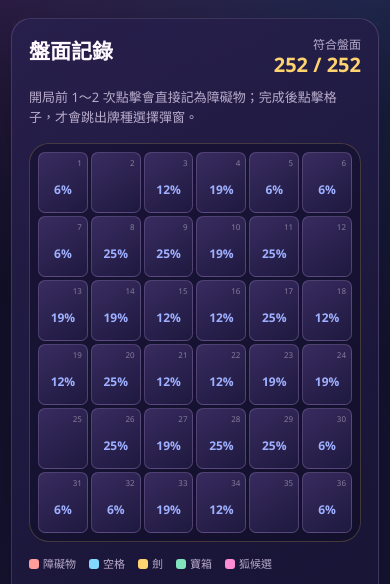
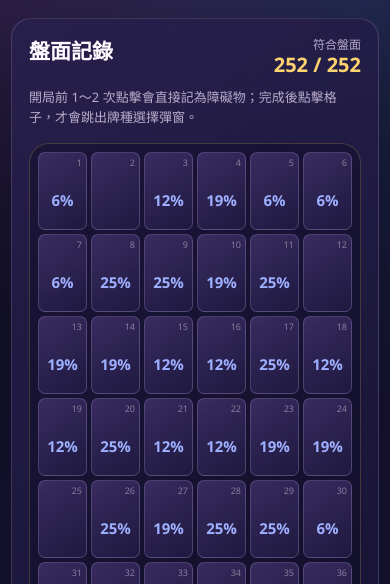
Before and after one commit to feathershy1122-png/shark-teeth-guide, a plain HTML site: page ffxiv-faux-hollows.html in a window 390 px wide. Shown: the part 214-798 px from the top of the page. Drawn offline with Linux system fonts and the light colour scheme.

Commit message:
改善幻巧拼圖手機排版

```diff
--- a/ffxiv-faux-hollows.html
+++ b/ffxiv-faux-hollows.html
@@ -19,7 +19,7 @@
     .grid-wrap{padding:12px;border:1px solid rgba(255,211,111,.2);border-radius:20px;background:rgba(10,8,27,.35)}.grid{display:grid;grid-template-columns:repeat(6,minmax(0,1fr));gap:5px;max-width:650px;margin:auto}
     .cell{position:relative;min-width:0;min-height:76px;padding:5px 3px 4px;border:1px solid rgba(224,188,255,.22);border-radius:9px;color:var(--text);background:linear-gradient(145deg,rgba(68,52,111,.76),rgba(33,28,68,.8));cursor:pointer;transition:.18s}.cell:hover{transform:translateY(-2px);border-color:var(--gold)}.cell:focus-visible,.choice-button:focus-visible,.action:focus-visible{outline:3px solid rgba(255,211,111,.86);outline-offset:2px}
     .cell.recommend{box-shadow:0 0 0 2px rgba(130,217,255,.65),0 0 20px rgba(130,217,255,.28)}.cell.blocked{border-color:var(--red);background:rgba(135,54,79,.72)}.cell.auto-blocked{border-color:#c8d0dc;color:#111827;background:#aeb7c7;cursor:default}.cell.auto-blocked:hover{transform:none;border-color:#c8d0dc}.cell.opened{border-color:rgba(130,217,255,.65);background:rgba(39,85,119,.7)}.cell.sword{border-color:var(--gold);background:rgba(142,96,48,.72)}.cell.present{border-color:var(--green);background:rgba(47,119,92,.7)}.cell.fox{border-color:var(--pink);background:rgba(139,61,118,.7)}
-    .cell-number{position:absolute;top:4px;right:5px;color:rgba(255,249,255,.42);font-size:8px;font-weight:400}.cell-symbol{display:block;margin:5px 0 1px;font-size:clamp(18px,3vw,29px);font-weight:800;line-height:1}.cell-name{display:block;font-size:9px;color:inherit}.probability-list{display:grid;grid-template-columns:repeat(2,minmax(0,1fr));gap:1px 2px;margin-top:15px;text-align:left}.probability{overflow:hidden;color:var(--muted);font-size:clamp(6px,1.25vw,9px);line-height:1.3;white-space:nowrap}.probability.simple{grid-column:1/-1;text-align:center;margin-top:2px;color:#9eb0ff;font-size:clamp(12px,2.3vw,18px);font-weight:700}.probability b{font-weight:700}.probability.obstacle b{color:var(--red)}.probability.empty b{color:var(--blue)}.probability.sword b{color:var(--gold)}.probability.present b{color:var(--green)}.probability.fox b{color:var(--pink)}
+    .cell-number{position:absolute;top:4px;right:5px;color:rgba(255,249,255,.42);font-size:9px;font-weight:400}.cell-symbol{display:block;margin:5px 0 1px;font-size:clamp(18px,3vw,29px);font-weight:800;line-height:1}.cell-name{display:block;font-size:10px;color:inherit}.probability-list{display:grid;grid-template-columns:1fr;gap:2px;margin-top:14px;text-align:left}.probability{display:block;overflow:hidden;color:var(--muted);font-size:clamp(9px,1.5vw,12px);line-height:1.25;white-space:normal;word-break:keep-all}.probability.simple{grid-column:1/-1;text-align:center;margin-top:2px;color:#9eb0ff;font-size:clamp(14px,2.3vw,18px);font-weight:700}.probability b{font-weight:700}.probability.obstacle b{color:var(--red)}.probability.empty b{color:var(--blue)}.probability.sword b{color:var(--gold)}.probability.present b{color:var(--green)}.probability.fox b{color:var(--pink)}
     .legend{display:flex;flex-wrap:wrap;gap:8px 13px;margin-top:14px}.legend span{color:var(--muted);font-size:11px}.dot{display:inline-block;width:10px;height:10px;margin-right:4px;border-radius:3px;vertical-align:-1px}.dot.obstacle{background:var(--red)}.dot.empty{background:var(--blue)}.dot.sword{background:var(--gold)}.dot.present{background:var(--green)}.dot.fox{background:var(--pink)}
     .board-help{margin-top:14px;padding:12px 13px;border:1px solid rgba(130,217,255,.18);border-radius:14px;color:#d9f5ff;background:rgba(39,85,119,.16);font-size:12px}.board-help strong{color:var(--blue)}.hint-banner{margin-bottom:14px;padding:13px 15px;border:1px solid rgba(130,217,255,.38);border-radius:14px;color:#8ee8ff;background:rgba(20,112,137,.22);font-size:13px;text-align:center}.hint-banner strong{color:#d9f5ff}
     .stats{display:grid;grid-template-columns:repeat(2,1fr);gap:9px;margin:16px 0}.stat{padding:13px;border:1px solid var(--line);border-radius:15px;background:rgba(255,255,255,.04)}.stat strong{display:block;color:var(--gold);font-size:22px;line-height:1.1}.stat span{color:var(--muted);font-size:11px}
@@ -28,7 +28,7 @@
     .note{margin-top:15px;padding:13px 14px;border:1px solid rgba(255,211,111,.22);border-radius:15px;color:#f8e7ba;background:rgba(142,96,48,.12);font-size:12px}.source{margin-top:18px;color:var(--muted);font-size:11px}.source a{color:var(--blue)}
     .choice-backdrop{position:fixed;inset:0;z-index:20;display:grid;place-items:center;padding:20px;background:rgba(7,5,18,.72);backdrop-filter:blur(7px)}.choice-backdrop[hidden]{display:none}.choice-modal{width:min(100%,380px);padding:20px;border:1px solid rgba(255,211,111,.3);border-radius:22px;background:linear-gradient(145deg,rgba(48,37,88,.98),rgba(21,19,49,.98));box-shadow:0 24px 80px rgba(0,0,0,.55)}.choice-head{display:flex;justify-content:space-between;align-items:start;gap:12px}.choice-head h2{margin:0}.choice-close{padding:3px 8px;border:1px solid rgba(185,172,203,.28);border-radius:9px;color:var(--muted);background:transparent;cursor:pointer}.choice-close:hover{color:var(--text);border-color:rgba(255,211,111,.58)}.choice-modal p{margin:7px 0 0;color:var(--muted);font-size:12px}.choice-grid{display:grid;grid-template-columns:repeat(2,1fr);gap:8px;margin-top:17px}.choice-button{min-height:48px;padding:7px 8px;border:1px solid var(--line);border-radius:12px;color:var(--text);background:rgba(255,255,255,.05);cursor:pointer}.choice-button:hover{border-color:var(--gold);background:rgba(142,96,48,.22)}.choice-button .choice-icon{display:block;font-size:18px;line-height:1.1}.choice-button .choice-label{display:block;margin-top:2px;font-size:12px}.choice-button.clear{color:var(--muted)}
     @media(max-width:820px){.layout{grid-template-columns:1fr}.result{position:static}.page{width:min(100% - 22px,580px);padding-top:16px}.panel{border-radius:20px}}
-    @media(max-width:520px){.grid{gap:3px}.cell{min-height:61px;border-radius:7px}.probability-list{margin-top:11px}.probability{font-size:6px}.cell-name{font-size:8px}.grid-wrap{padding:8px}.panel{padding:17px}.board-head{align-items:start}.board-count strong{font-size:20px}}
+    @media(max-width:520px){.grid{gap:4px}.cell{min-height:78px;padding:7px 4px 5px;border-radius:7px}.cell-number{top:3px;right:4px;font-size:9px}.probability-list{gap:2px;margin-top:13px}.probability{font-size:9px;line-height:1.2}.probability.simple{font-size:15px}.cell-name{font-size:10px}.grid-wrap{padding:8px}.panel{padding:17px}.board-head{align-items:start}.board-count strong{font-size:20px}}
   </style>
 </head>
 <body>
```
